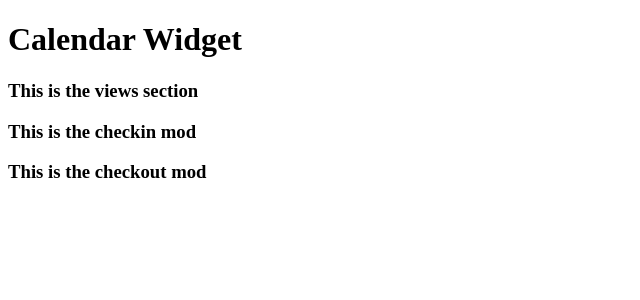
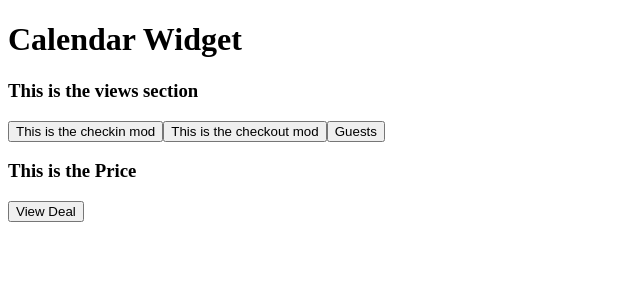
Before and after one commit to yavorona/calendar, a React app: page / in a window 1280 px wide. Shown: the top 300 px of the page, without its empty margins (0-640 px from the left). Built offline with nearby package versions, Linux system fonts and the light colour scheme; no server answers; the HTML template or start-up script is replaced by a standard one.

Commit message:
Add basic positioning

```diff
--- a/client/src/components/app.jsx
+++ b/client/src/components/app.jsx
@@ -31,6 +31,15 @@ class App extends React.Component {
                 </div>
                 <CheckIn />
                 <CheckOut />
+                <button id="guests">
+                    Guests
+                </button>
+                <div id="price">
+                  <h3>This is the Price</h3>
+                </div>
+                <button id="viewdeal">
+                  View Deal
+                </button>
               </div>
             </div>
         );
--- a/client/src/components/calendar.jsx
+++ b/client/src/components/calendar.jsx
@@ -8,7 +8,6 @@ class Calendar extends React.Component {
         }
     }
 
-
     render () {
         return (
             <div id="calendar">
--- a/client/src/components/checkin.jsx
+++ b/client/src/components/checkin.jsx
@@ -1,9 +1,9 @@
 import React from 'react';
 
 const CheckIn = (props) => (
-    <div id="checkin">
-        <h3>This is the checkin mod</h3>
-    </div>
+    <button id="checkin">
+        This is the checkin mod
+    </button>
 )
 
 export default CheckIn;
--- a/client/src/components/checkout.jsx
+++ b/client/src/components/checkout.jsx
@@ -1,9 +1,9 @@
 import React from 'react';
 
 const CheckOut = (props) => (
-    <div id="checkout">
-        <h3>This is the checkout mod</h3>
-    </div>
+    <button id="checkout">
+        This is the checkout mod
+    </button>
 )
 
 export default CheckOut;
```
Also changed, not shown: 2 other files (tests, documents, lock files or other folders).
